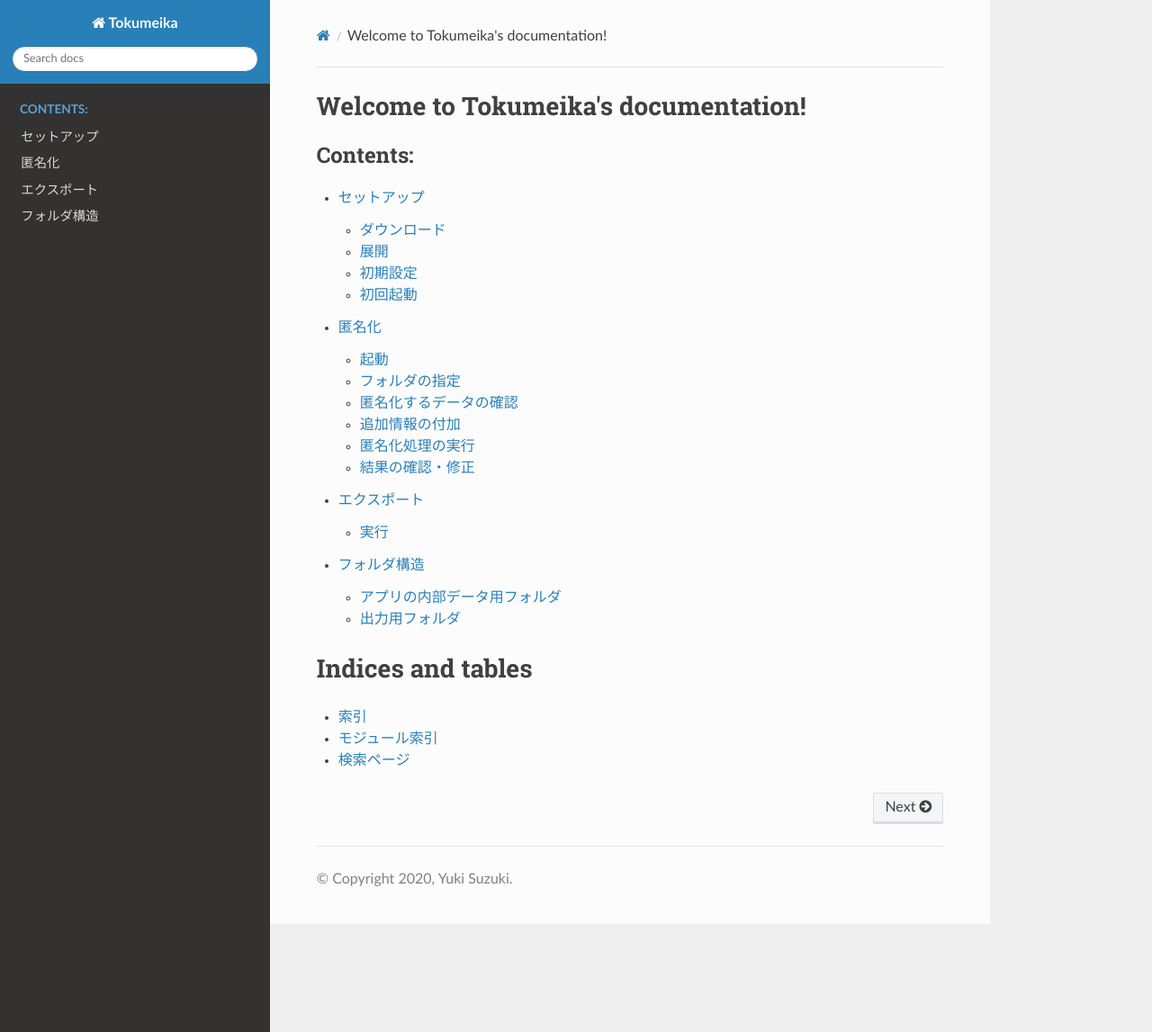
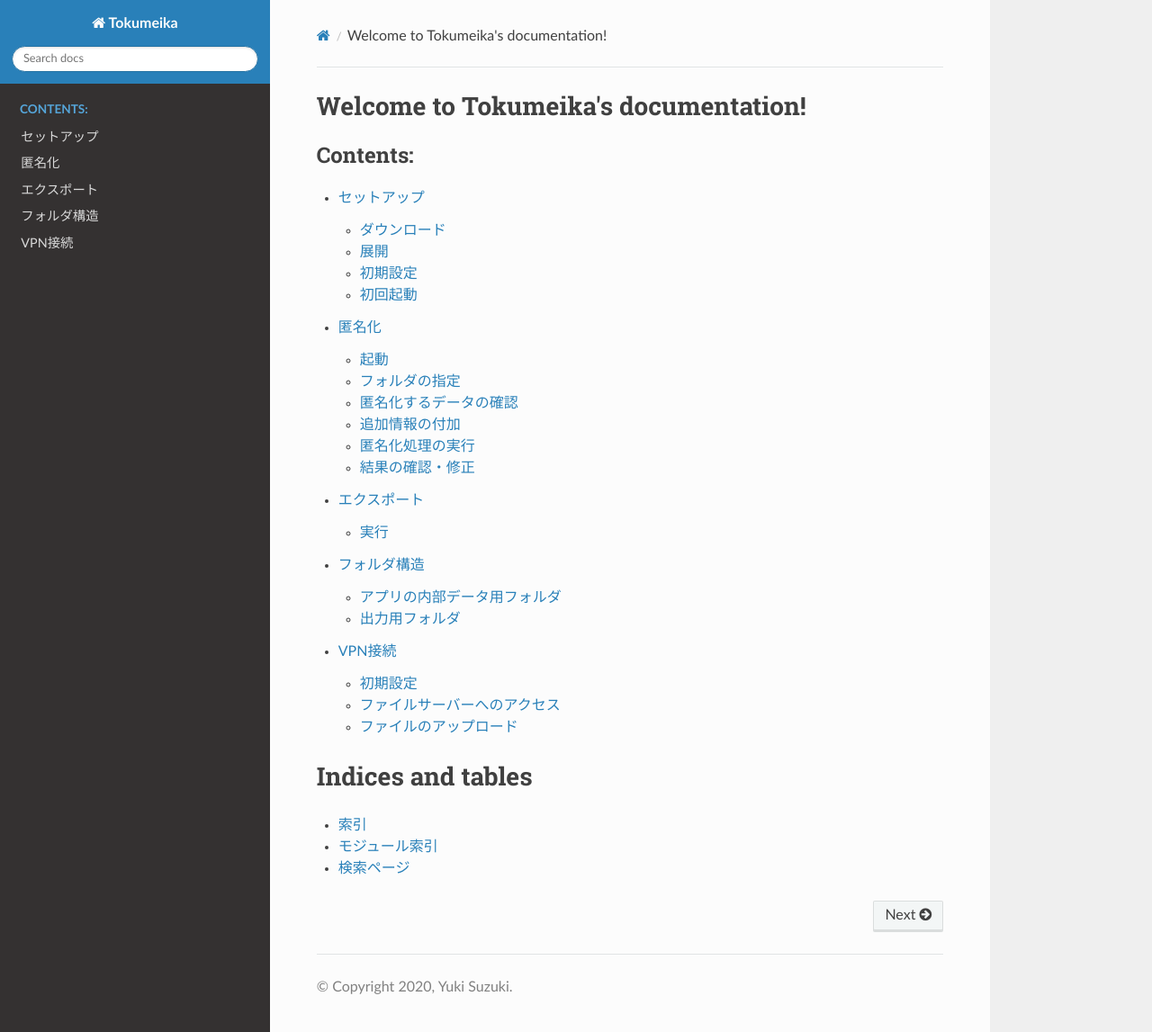
Before and after one commit to ykszk/Tokumeika, a Sphinx documentation site: the page built from docs/source/index.rst, in a window 1280 px wide and 1147 px high. Shown: the whole window at 90% size. Built offline with Sphinx 7.4.7 and the Read the Docs theme 2.0.0, drawn with Linux system fonts in a browser that asks for light colours; some of the changed lines change nothing that is shown.

Commit message:
Add vpn documentation

```diff
--- a/docs/source/index.rst
+++ b/docs/source/index.rst
@@ -14,6 +14,7 @@
    anonymize
    export
    data
+   vpn/vpn
 
 
 
--- /dev/null
+++ b/docs/source/vpn/vpn.rst
@@ -0,0 +1,69 @@
+VPN接続
+========
+
+初期設定
+-----------
+
+ネットワークとインターネットを開く
+
+.. figure:: images/vpn1.jpg
+
+VPN設定画面を開く
+
+.. figure:: images/vpn2.jpg
+
+VPN接続を追加する
+
+.. figure:: images/vpn3.jpg
+
+VPN接続の設定を行う
+
+- 接続名 : 顔面骨骨折CT収集
+- サーバー名またはアドレス : 別紙参照
+- 事前共有キー : 別紙参照
+- ユーザー名：別紙参照
+- パスワード：別紙参照
+
+.. figure:: images/vpn4.jpg
+
+VPN接続を行う
+
+.. figure:: images/vpn5.jpg
+
+接続済みになれば成功
+
+.. figure:: images/vpn6.jpg
+
+終了時には切断する
+
+.. figure:: images/vpn7.jpg
+
+ファイルサーバーへのアクセス
+------------------------------
+
+VPN接続を行う。(＊上記VPN接続を参照)
+
+ファイルエクスプローラを開く。
+アドレスバーに :file:`\\\\\\storage.cfdb.local` と入力しエンター。
+
+.. figure:: images/upload1.png
+
+パスワード入力を促されるので、その他をクリック
+
+.. figure:: images/upload2.png
+
+ユーザー名とパスワードを入力
+
+- ユーザー名 : `cfdb\\別紙参照`
+- パスワード : 別紙参照
+
+.. figure:: images/upload3.png
+
+Public, Share等のフォルダが表示されれば成功
+
+.. figure:: images/upload4.png
+
+ファイルのアップロード
+--------------------------
+
+匿名化プログラムのexportフォルダの中身を :file:`\\\\\\storage.cfdb.local\\ユーザー名` に移動する。
```
Also changed, not shown: docs/source/vpn/images/upload1.png (added), docs/source/vpn/images/upload2.png (added), docs/source/vpn/images/upload3.png (added), docs/source/vpn/images/upload4.png (added), docs/source/vpn/images/vpn1.jpg (added), docs/source/vpn/images/vpn2.jpg (added), docs/source/vpn/images/vpn3.jpg (added), docs/source/vpn/images/vpn4.jpg (added), docs/source/vpn/images/vpn5.jpg (added), docs/source/vpn/images/vpn6.jpg (added), docs/source/vpn/images/vpn7.jpg (added).
